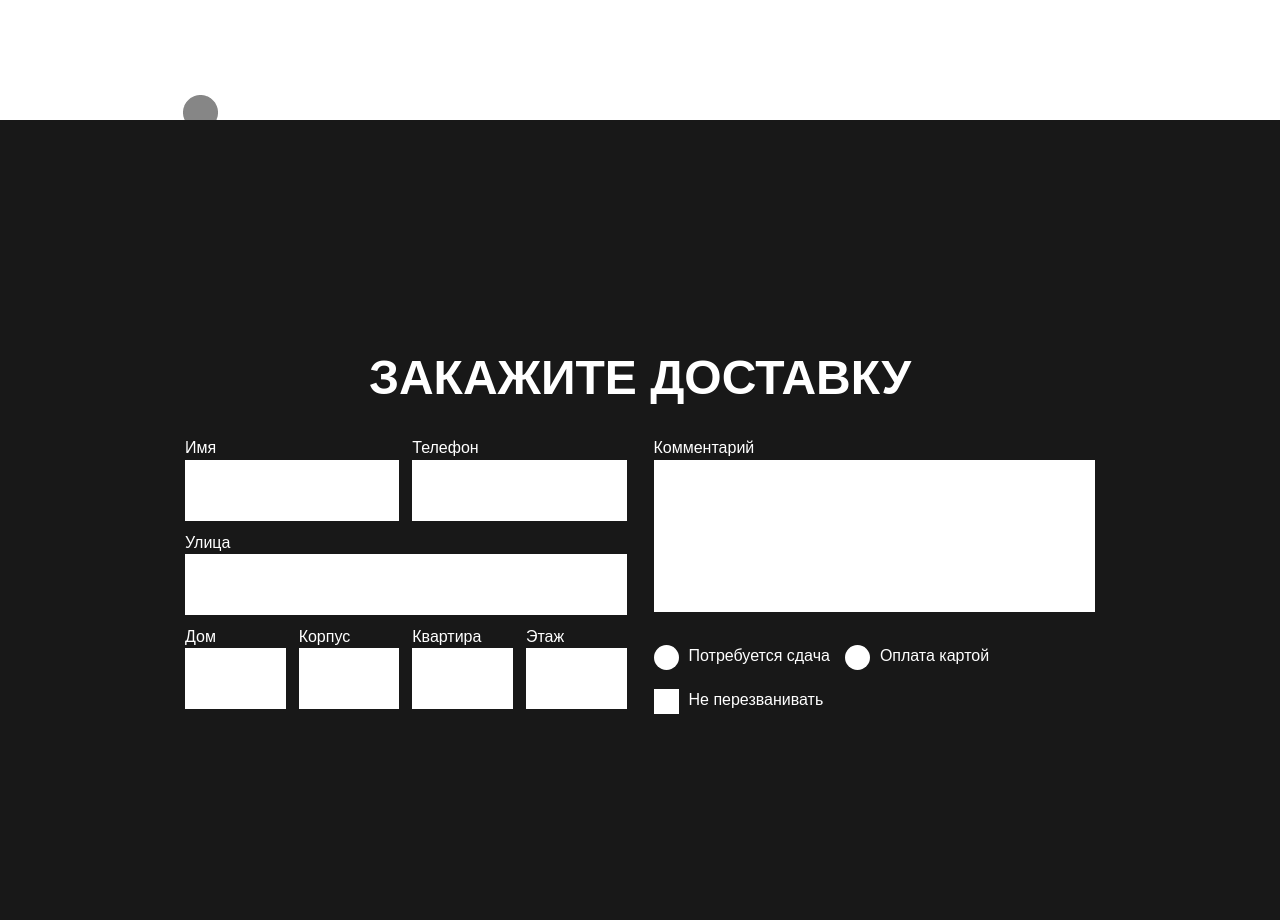
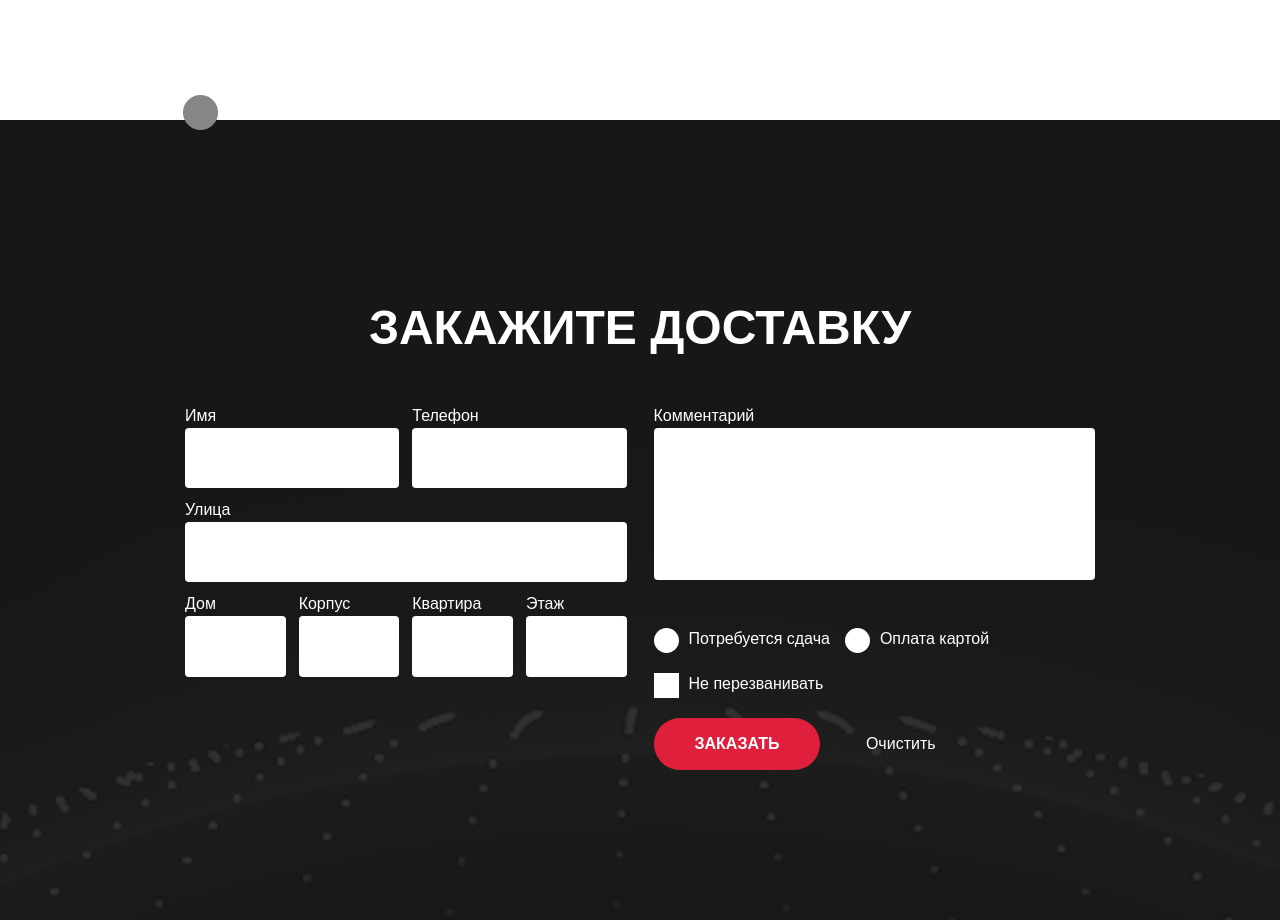
Before and after one commit to VovaK1/Beats, a plain HTML site: page index.html in a window 1280 px wide. Shown: the part 2280-3200 px from the top of the page. Drawn offline with Linux system fonts and the light colour scheme.

Commit message:
buttons added

```diff
--- a/css/components/btn.scss
+++ b/css/components/btn.scss
@@ -4,6 +4,8 @@
   padding: 18px 41px;
   line-height: 1;
   border-radius: 100px;
+  border: none;
+  cursor: pointer;
 
   &--theme--red {
     background: $red;
@@ -14,4 +16,15 @@
       color: $red;
     }
   }
+
+  &--theme--transparent {
+    background: transparent;
+    color: #fff;
+    text-transform: none;
+    font-weight: normal;
+
+    &:hover {
+      background: $red;
+    }
+  }
 }
--- a/css/components/form.scss
+++ b/css/components/form.scss
@@ -35,7 +35,7 @@
     &--textarea {
       height: 152px;
       resize: none;
-      margin-bottom: 15px;
+      margin-bottom: 30px;
     }
 
     &:focus {
@@ -47,10 +47,10 @@
   &__controls {
     display: flex;
     flex-wrap: wrap;
-    margin-bottom: 19px;
+    margin-bottom: 20px;
 
     &:last-child {
-      margin-bottom: 0;
+      margin-bottom: 45px;
     }
   }
 
--- a/css/components/order.scss
+++ b/css/components/order.scss
@@ -1,8 +1,9 @@
 .order {
-  background: #181818;
+  background: url("../images/decor/background-form.jpg") center bottom 20% no-repeat;
 
   &__title {
     @include sectionTitle;
     color: #fff;
+    margin-bottom: 50px ;
   }
 }
--- a/css/components/reviews.scss
+++ b/css/components/reviews.scss
@@ -1,5 +1,6 @@
 .reviews-section {
 position: relative;
+z-index: 1;
 
 &:before {
   content: url("../images/decor/circle.png");
--- a/index.html
+++ b/index.html
@@ -232,6 +232,10 @@
                   <div class="radio__title">Не перезванивать</div>
                 </label>
               </div>
+              <div class="form__btns">
+                <input type="submit" value="Заказать" class="btn btn--theme--red">
+                <input type="reset" value="Очистить" class="btn btn--theme--transparent">
+              </div>
             </div>
           </form>
         </div>
```
Also changed, not shown: css/main.css.
